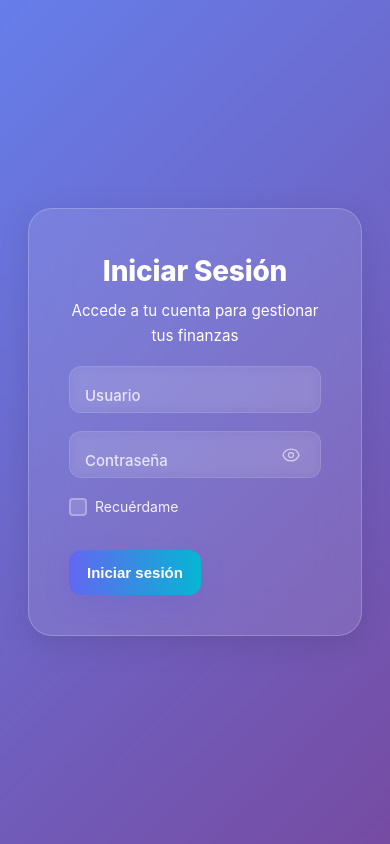
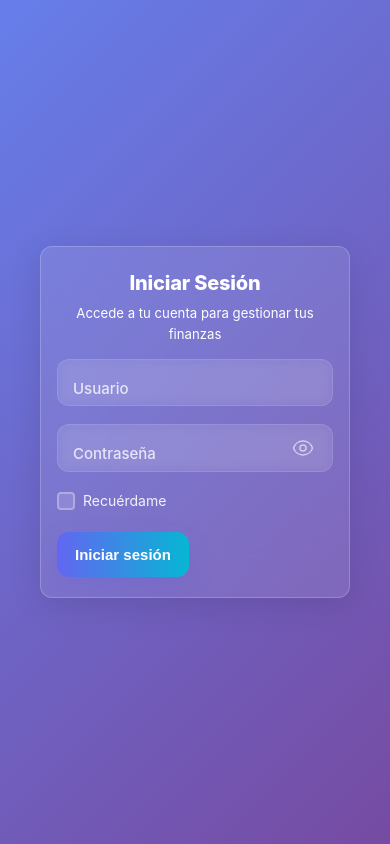
Before and after one commit to Danieljimenez16/FrontEnd-SodaGalindo, a React (Vite) app: page / in a window 390 px wide. Built offline with nearby package versions, Linux system fonts and the light colour scheme.

Commit message:
Cambios para responsividad en el Dashboard

```diff
--- a/src/style.css
+++ b/src/style.css
@@ -619,6 +619,9 @@ body {
     transition: all 0.3s cubic-bezier(0.4, 0, 0.2, 1);
     position: relative;
     overflow: hidden;
+    width: 100%;
+    max-width: 480px;
+    margin: 0 auto;
 }
 
 .login-card::before {
@@ -657,7 +660,7 @@ body {
     -webkit-background-clip: initial;
     background-clip: initial;
     -webkit-text-fill-color: initial;
-    text-align: center; /* centrar título */
+    text-align: center;
 }
 
 .login-header p,
@@ -665,8 +668,8 @@ body {
     color: #ffffff;
     font-size: 0.95rem;
     font-weight: 400;
-    margin: 6px 0 18px 0; /* separa el subtítulo del formulario */
-    text-align: center; /* centrar subtítulo */
+    margin: 6px 0 18px 0;
+    text-align: center;
 }
 
 /* Password Toggle Specific Styles */
@@ -690,10 +693,15 @@ body {
     color: rgba(255, 255, 255, 0.6);
     transition: color 0.3s cubic-bezier(0.4, 0, 0.2, 1);
     z-index: 2;
+    touch-action: manipulation;
 }
 
 .password-toggle:hover {
     color: rgba(255, 255, 255, 0.9);
+}
+
+.password-toggle:active {
+    transform: translateY(-50%) scale(0.95);
 }
 
 .eye-icon {
@@ -730,33 +738,48 @@ body {
 
 .logout-btn {
     padding: 8px 14px;
-  background: linear-gradient(90deg,#374151,#111827);
+    background: linear-gradient(90deg, #374151, #111827);
     color: #fff;
     border: none;
     border-radius: 12px;
     cursor: pointer;
     font-weight: 700;
-  box-shadow: 0 6px 18px rgba(17,24,39,0.24);
+    box-shadow: 0 6px 18px rgba(17, 24, 39, 0.24);
     transition: transform 0.18s ease, box-shadow 0.18s ease;
+    touch-action: manipulation;
+    min-height: 44px;
 }
 
 .logout-btn:hover {
     transform: translateY(-2px);
-  box-shadow: 0 10px 30px rgba(17,24,39,0.28);
+    box-shadow: 0 10px 30px rgba(17, 24, 39, 0.28);
+}
+
+.logout-btn:active {
+    transform: translateY(0);
 }
 
 /* Edit and Cancel Buttons */
 .btn-edit {
     padding: 6px 12px;
-  background: linear-gradient(90deg,#f59e0b,#f97316);
+    background: linear-gradient(90deg, #f59e0b, #f97316);
     color: #fff;
     border: none;
     border-radius: 8px;
     cursor: pointer;
     transition: transform 0.18s ease, box-shadow 0.18s ease;
+    touch-action: manipulation;
+    min-height: 40px;
 }
 
-.btn-edit:hover { transform: translateY(-1px); box-shadow: 0 6px 18px rgba(249,115,22,0.18); }
+.btn-edit:hover {
+    transform: translateY(-1px);
+    box-shadow: 0 6px 18px rgba(249, 115, 22, 0.18);
+}
+
+.btn-edit:active {
+    transform: translateY(0);
+}
 
 .btn-cancel {
     padding: 10px 14px;
@@ -766,6 +789,12 @@ body {
     border-radius: 12px;
     cursor: pointer;
     font-weight: 700;
+    touch-action: manipulation;
+    min-height: 44px;
+}
+
+.btn-cancel:active {
+    transform: scale(0.98);
 }
 
 /* Toast (success) */
@@ -773,21 +802,25 @@ body {
     position: fixed;
     top: 22px;
     right: 22px;
-  background: linear-gradient(90deg,#10b981,#059669);
+    background: linear-gradient(90deg, #10b981, #059669);
     color: #fff;
     padding: 12px 18px;
     border-radius: 12px;
-  box-shadow: 0 10px 30px rgba(5,150,105,0.16);
+    box-shadow: 0 10px 30px rgba(5, 150, 105, 0.16);
     opacity: 0;
     transform: translateY(-8px);
     transition: opacity 0.28s ease, transform 0.28s ease;
     z-index: 9999;
     font-weight: 700;
+    max-width: calc(100vw - 44px);
 }
 
-.toast.show { opacity: 1; transform: translateY(0); }
+.toast.show {
+    opacity: 1;
+    transform: translateY(0);
+}
 
-/* Slight visual tweak for the delete button to match modern look */
+/* Delete button */
 .btn-delete {
     padding: 6px 12px;
     background-color: #ef4444;
@@ -797,9 +830,251 @@ body {
     border-radius: 8px;
     cursor: pointer;
     transition: all 0.3s ease;
+    touch-action: manipulation;
+    min-height: 40px;
 }
 
 .btn-delete:hover {
     background-color: #dc2626;
     transform: translateY(-1px);
 }
+
+.btn-delete:active {
+    transform: translateY(0);
+}
+
+/* ============================================
+   RESPONSIVE STYLES
+   ============================================ */
+
+/* Tablets (768px - 1024px) */
+@media (max-width: 1024px) {
+    .login-card {
+        padding: 32px;
+        border-radius: 20px;
+        max-width: 420px;
+    }
+
+    .login-header h2,
+    .login-card h2 {
+        font-size: 1.5rem;
+    }
+
+    .login-header p,
+    .login-card p {
+        font-size: 0.9rem;
+    }
+
+    .welcome {
+        font-size: 0.95rem;
+    }
+
+    .logout-btn,
+    .btn-cancel {
+        padding: 10px 16px;
+        font-size: 0.95rem;
+    }
+
+    .btn-edit,
+    .btn-delete {
+        padding: 8px 14px;
+        font-size: 0.9rem;
+    }
+}
+
+/* Tablets pequeñas y móviles grandes (481px - 767px) */
+@media (max-width: 767px) {
+    .login-card {
+        padding: 24px 20px;
+        border-radius: 16px;
+        margin: 0 16px;
+        max-width: calc(100% - 32px);
+    }
+
+    .login-card:hover {
+        transform: translateY(-2px);
+    }
+
+    .login-header {
+        margin-bottom: 24px;
+    }
+
+    .login-header h2,
+    .login-card h2 {
+        font-size: 1.35rem;
+    }
+
+    .login-header p,
+    .login-card p {
+        font-size: 0.875rem;
+        margin: 6px 0 16px 0;
+    }
+
+    .form-options {
+        margin-bottom: 24px;
+        gap: 10px;
+    }
+
+    .welcome {
+        font-size: 0.9rem;
+    }
+
+    .logout-btn {
+        padding: 10px 18px;
+        font-size: 0.9rem;
+        min-height: 44px;
+    }
+
+    .btn-edit,
+    .btn-delete {
+        padding: 8px 12px;
+        font-size: 0.875rem;
+        min-height: 40px;
+    }
+
+    .btn-cancel {
+        padding: 10px 16px;
+        font-size: 0.9rem;
+        min-height: 44px;
+    }
+
+    .password-toggle {
+        padding: 10px;
+        right: 8px;
+    }
+
+    .eye-icon {
+        width: 22px;
+        height: 22px;
+    }
+
+    .toast {
+        top: 16px;
+        right: 16px;
+        left: 16px;
+        max-width: calc(100vw - 32px);
+        padding: 14px 16px;
+        font-size: 0.9rem;
+    }
+}
+
+/* Móviles (hasta 480px) */
+@media (max-width: 480px) {
+    .login-card {
+        padding: 20px 16px;
+        border-radius: 12px;
+        margin: 0 12px;
+        max-width: calc(100% - 24px);
+    }
+
+    .login-card:hover {
+        transform: translateY(0);
+        box-shadow: 0 8px 32px rgba(0, 0, 0, 0.1);
+    }
+
+    .login-header {
+        margin-bottom: 20px;
+    }
+
+    .login-header h2,
+    .login-card h2 {
+        font-size: 1.25rem;
+        margin-bottom: 4px;
+    }
+
+    .login-header p,
+    .login-card p {
+        font-size: 0.825rem;
+        margin: 4px 0 14px 0;
+    }
+
+    .form-options {
+        margin-bottom: 20px;
+        gap: 8px;
+        flex-direction: column;
+        align-items: stretch;
+    }
+
+    .welcome {
+        font-size: 0.875rem;
+        text-align: center;
+        width: 100%;
+    }
+
+    .logout-btn {
+        width: 100%;
+        padding: 12px 16px;
+        font-size: 0.875rem;
+        min-height: 48px;
+    }
+
+    .btn-edit,
+    .btn-delete {
+        padding: 10px 14px;
+        font-size: 0.825rem;
+        min-height: 44px;
+        width: 100%;
+    }
+
+    .btn-cancel {
+        width: 100%;
+        padding: 12px 16px;
+        font-size: 0.875rem;
+        min-height: 48px;
+    }
+
+    .password-wrapper input {
+        padding-right: 52px;
+        font-size: 16px; /* Evita zoom en iOS */
+    }
+
+    .password-toggle {
+        padding: 12px;
+        right: 6px;
+    }
+
+    .eye-icon {
+        width: 24px;
+        height: 24px;
+    }
+
+    .toast {
+        top: 12px;
+        right: 12px;
+        left: 12px;
+        padding: 12px 14px;
+        font-size: 0.875rem;
+        border-radius: 10px;
+    }
+}
+
+/* Móviles muy pequeños (hasta 360px) */
+@media (max-width: 360px) {
+    .login-card {
+        padding: 16px 12px;
+        margin: 0 8px;
+        max-width: calc(100% - 16px);
+    }
+
+    .login-header h2,
+    .login-card h2 {
+        font-size: 1.15rem;
+    }
+
+    .login-header p,
+    .login-card p {
+        font-size: 0.8rem;
+    }
+
+    .logout-btn,
+    .btn-cancel {
+        font-size: 0.85rem;
+        padding: 10px 14px;
+    }
+
+    .btn-edit,
+    .btn-delete {
+        font-size: 0.8rem;
+        padding: 8px 12px;
+    }
+}
```
Lines whose indentation alone changed are shown as unchanged.
